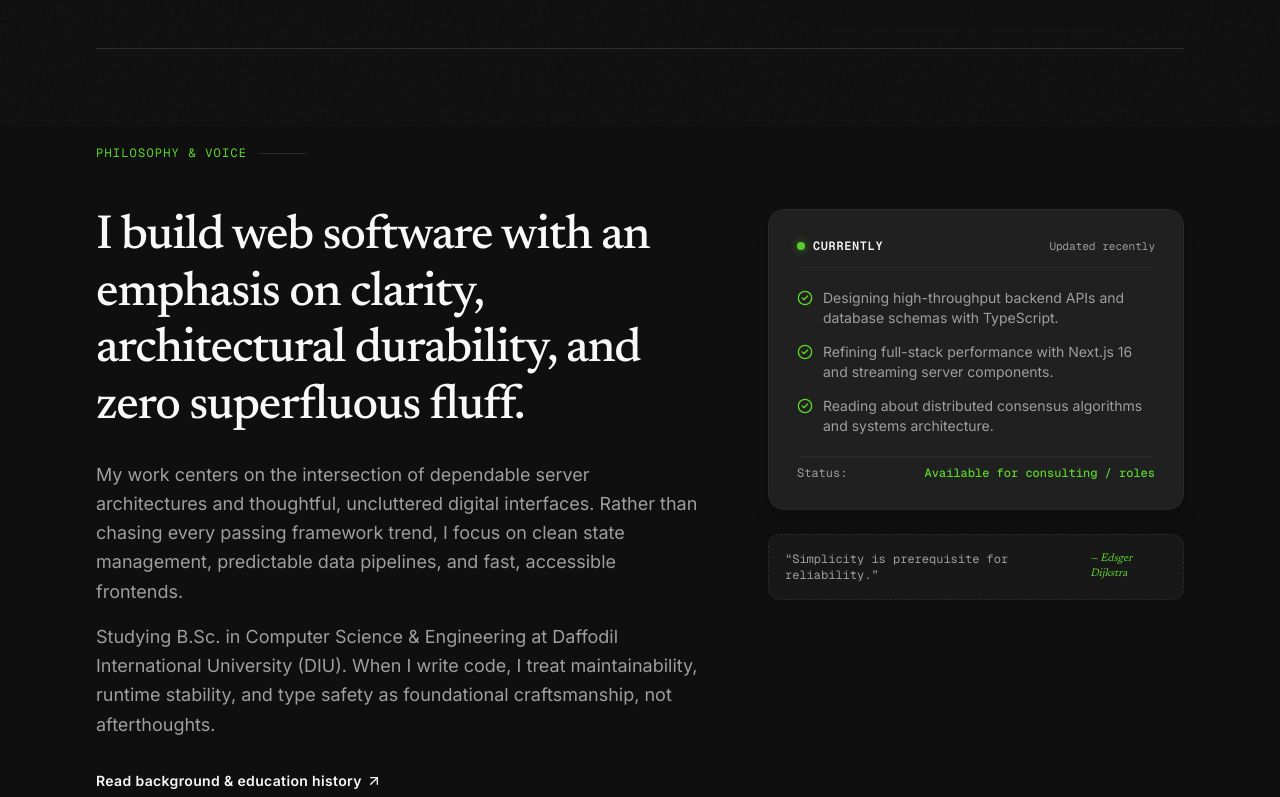
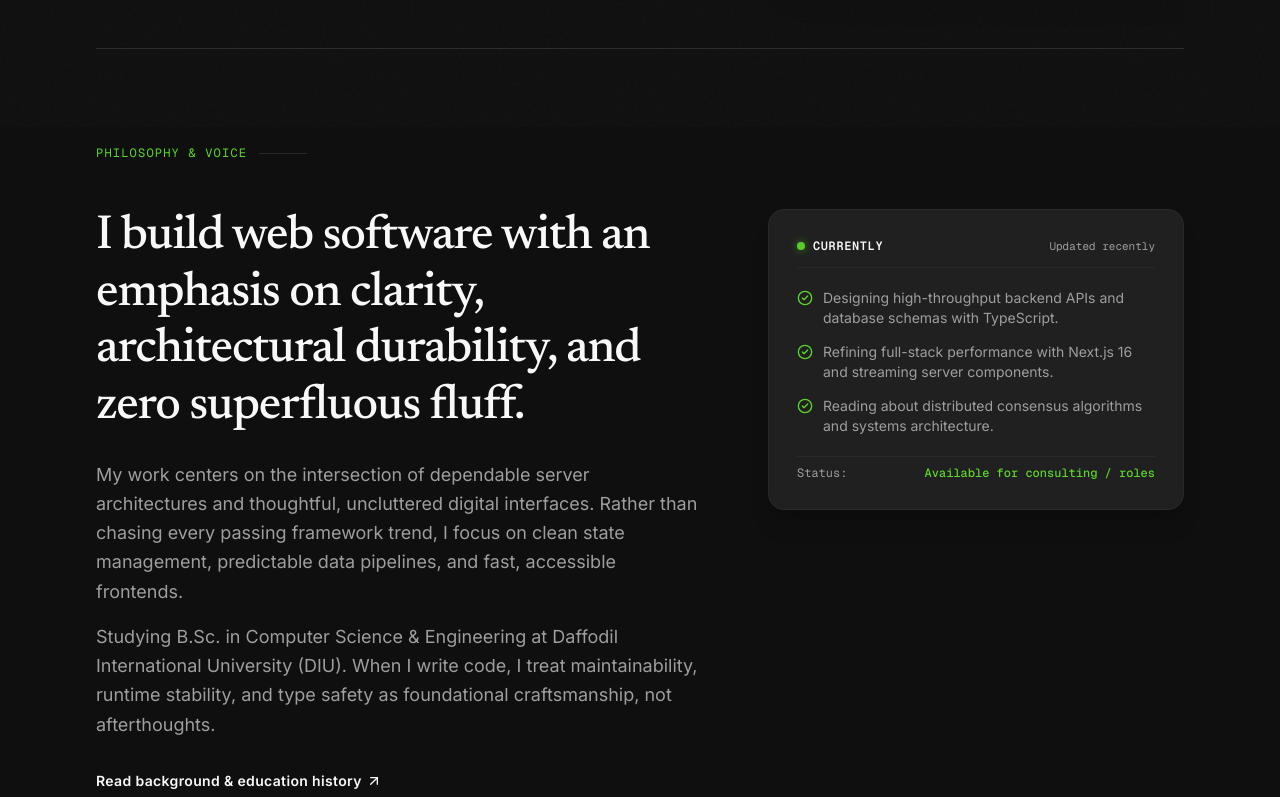
Before and after one commit to mitulkabirbadhon7/My_Portfolio_web, a Next.js app in the folder frontend/: page / in a window 1280 px wide. Shown: the part 673-1470 px from the top of the page. Built offline with nearby package versions, Linux system fonts and the light colour scheme; no server answers.

Commit message:
refactor(home): remove Edsger Dijkstra quote block

```diff
--- a/frontend/src/components/home/about-brief.tsx
+++ b/frontend/src/components/home/about-brief.tsx
@@ -112,12 +112,6 @@ export function AboutBrief({ settings }: AboutBriefProps) {
                 <span className="text-[#5DD62C] font-medium">Available for consulting / roles</span>
               </div>
             </div>
-
-            {/* Hand-written style human note */}
-            <div className="p-4 rounded-lg border border-dashed border-[#2A2A2A] bg-[#181818] text-[#9E9E9E] text-xs font-mono flex items-center justify-between">
-              <span>&ldquo;Simplicity is prerequisite for reliability.&rdquo;</span>
-              <span className="text-[11px] text-[#5DD62C] font-serif italic">&mdash; Edsger Dijkstra</span>
-            </div>
           </div>
         </div>
       </div>
```
